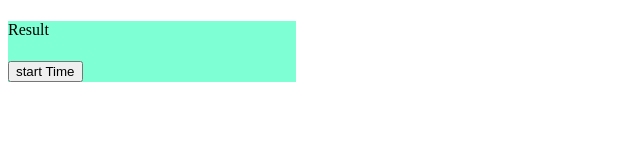
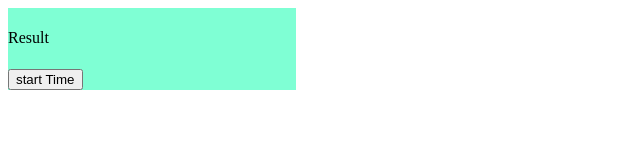
Before and after one commit to pritammaheshwari/games.github.io, a plain HTML site: page index.html in a window 1280 px wide. Shown: the whole page, without its empty margins (0-640 px from the left). Drawn offline with nearby package versions, Linux system fonts and the light colour scheme.

Commit message:
Update index.html
some update

```diff
--- a/index.html
+++ b/index.html
@@ -22,7 +22,7 @@
 
 
 
-  <div class="card" style="width: 18rem; center; background-color: aquamarine;">
+  <div class="card" style="width: 18rem; align-content: center; background-color: aquamarine;">
     <h1 id="countttt"></h1>
     <h1 id="countdown"></h1>
     Result<h1 id="result"></h1>
```
